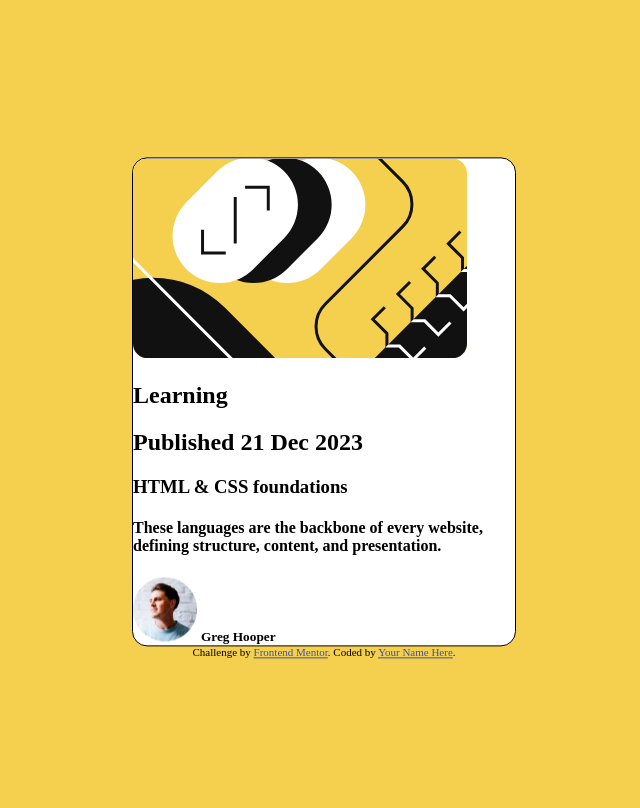
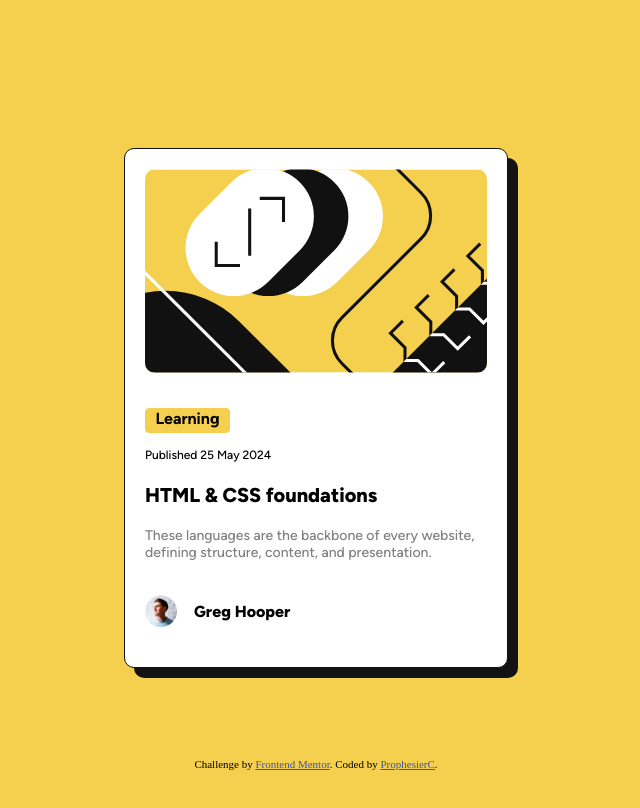
Before and after one commit to prophesierc/blog-preview-card-main, a plain HTML site: page index.html in a window 1280 px wide. Shown: the whole page, without its empty margins (324-964 px from the left). Drawn offline with Linux system fonts and the light colour scheme.

Commit message:
Final revisions

```diff
--- a/index.html
+++ b/index.html
@@ -8,31 +8,29 @@
   <link rel="stylesheet" href="./stylesheets/index.css">
 
   <title>Frontend Mentor | Blog preview card</title>
-
-
 </head>
 <body>
   <main>
-    <div class="card">
-      <section class="content">
-        <img class="posterImage" src="./assets/images/illustration-article.svg" alt="main illustration tile">
-        <h1 class="catergory">Learning</h1>
-
-        <h2 class="publicationDate">Published 21 Dec 2023</h2>
-
-        <h3 class="title">HTML & CSS foundations</h3>
-
-        <h4 class="mainText">These languages are the backbone of every website, defining structure, content, and presentation.</h4>
-
-        <img class="authorAvatar" src="./assets/images/image-avatar.webp" alt="author avatar">
-        <h5 class="author">Greg Hooper</h5>
-
-      </section>
+    <div class="wrapper">
+      <div class="card">
+        <div class="posterImage">
+          <img src="./assets/images/illustration-article.svg" alt="main illustration tile">
+        </div>
+        <div class="content">
+          <h1 class="category">Learning</h1>
+          <h2 class="publicationDate">Published 25 May 2024</h2>
+          <h3 class="title">HTML & CSS foundations</h3>
+          <p class="mainText">These languages are the backbone of every website, defining structure, content, and presentation.</p>
+          <div class="author-info">
+            <img class="authorAvatar" src="./assets/images/image-avatar.webp" alt="author avatar">
+            <h5 class="author">Greg Hooper</h5>
+          </div>
+        </div>
+      </div>
     </div>
-
     <div class="attribution">
       Challenge by <a href="https://www.frontendmentor.io?ref=challenge" target="_blank">Frontend Mentor</a>.
-      Coded by <a href="#">Your Name Here</a>.
+      Coded by <a href="https://github.com/prophesierc/blog-preview-card-main">ProphesierC</a>.
     </div>
   </main>
 </body>
--- a/stylesheets/index.css
+++ b/stylesheets/index.css
@@ -1,77 +1,114 @@
+/* Font defaults */
+@font-face {
+    font-family: 'Figtree';
+    src: url(/assets/fonts/Figtree-VariableFont_wght.ttf);
+}
+
+:root {
+    --ff: 'Figtree', sans-serif;
+
+    --fw-regular: 500;
+    --fw-bold: 800;
+
+    --fs-body: 16px;
+
+    /* Color defaults */
+    --clr-primary-yellow: hsl(47, 88%, 63%);
+    --clr-neutral-white: hsl(0, 0%, 100%);
+    --clr-neutral-grey: hsl(0, 0%, 50%);
+    --clr-neutral-black: hsl(0, 0%, 7%);
+
+    /* Mobile width defaults */
+    --mobile-card-width: 327px;
+
+    /* Desktop width defaults */
+    --desktop-card-width: 384px;
+
+    /* Border radius */
+    --br: 10px;
+}
+/* Reset */
 * {
     box-sizing: border-box;
 }
-:root{
-    /* Font defaults */
-    @font-face {
-        font-family: Figtree;
-        src: url(https://fonts.google.com/specimen/Figtree);
-    }
-    --ff: 'Figtree', sans-serif;
 
-    --fw-Figtree-n: 500;
-    --fw-Figtree-b: 800;
+body {
+    overflow: hidden;
+    background-color: var(--clr-primary-yellow);
 
-    --fs-n-body: 16px;
-
-    /* Color defaults */
-    --primary-clr-yellow: hsl(47, 88%, 63%);
-    --neutral-clr-white: hsl(0, 0%, 100%);
-    --neutral-clr-grey: hsl(0, 0%, 50%);
-    --neutral-clr-black: hsl(0, 0%, 7%);
-
-    /* Width defaults */
-    --mobile-width: 375px;
-    --mobile-card-width: 327px;
-    --desktop-width: 1440px;
-    --desktop-card-width: 384px;
-
-    /* Height defaults */
-    --mobile-card-height: 501px;
-    --desktop-card-height: 522px;
-
-    /* Poster image resolutions */
-    --poster-mobile-width: 279px;
-    --poster-desktop-width: 336px;
-    --poster-height: 200px;
-
-    /* border radius */
-    --br: 15px;
 }
-body{
-    position: absolute;
-    top: 50%;
-    left: 50%;
-    transform: translate(-50%, -50%);
-    background-color: var(--primary-clr-yellow);
-    text-align: left;
+.wrapper{
+    padding: 20px;
+    display: flex;
+    align-items: center;
+    justify-content: center;
+    height: 100vh;
 }
-.card{
-    border: 1px black solid;
+.card {
+    border: 1px solid var(--clr-neutral-black);
     border-radius: var(--br);
-    background-color: var(--neutral-clr-white);
+    background-color: var(--clr-neutral-white);
+    max-width: var(--desktop-card-width);
     min-width: var(--mobile-card-width);
-    max-width: var(--desktop-card-width);
+    padding: 20px;
+    border: 1px var(--clr-neutral-black) solid;
+    box-shadow: 10px 10px var(--clr-neutral-black);
 }
-
-.posterImage{
+.posterImage img{
     border-radius: var(--br);
-    min-width: var(--poster-mobile-width);
-    max-width: var(--poster-desktop-width);
-    height: var(--poster-height);
+    width: 100%;
+    margin-bottom: 20px;
 }
-
+.content{
+    font-family: var(--ff);
+    font-size: var(--fs-body);
+}
+.content > h1{
+    font-family: inherit;
+    font-size: inherit;
+    border: var(--clr-primary-yellow) solid 1px;
+    border-radius: 4px;
+    background-color: var(--clr-primary-yellow);
+    text-align: center;
+    width: 85px;
+    height: 25px;
+}
+.content > h2{
+    display: inline;
+    font-family: inherit;
+    font-size: 12px;
+    font-weight: var(--fw-regular);
+}
+.content > h3{
+    font-family: inherit;
+    font-size: 20px;
+    font-weight: var(--fw-bold);
+}
+.content > h3:hover{
+    color: var(--clr-primary-yellow);
+}
+.content > p{
+    font-family: inherit;
+    font-size: 14px;
+    font-weight: var(--fw-regular);
+    color: var(--clr-neutral-grey);
+}
+.author-info {
+    display: flex;
+    align-items: center;
+}
+.authorAvatar {
+    width: 32px;
+    height: 32px;
+}
 .author{
-    display: inline;
+    padding-left: 5%;
+    font-family: inherit;
+    font-size: inherit;
+    font-weight: var(--fw-bold);
 }
-
-
-
-
-
-
-/* footer */
 .attribution {
+    transform: translate(0px, -50px);
     font-size: 11px;
     text-align: center;
 }
```
